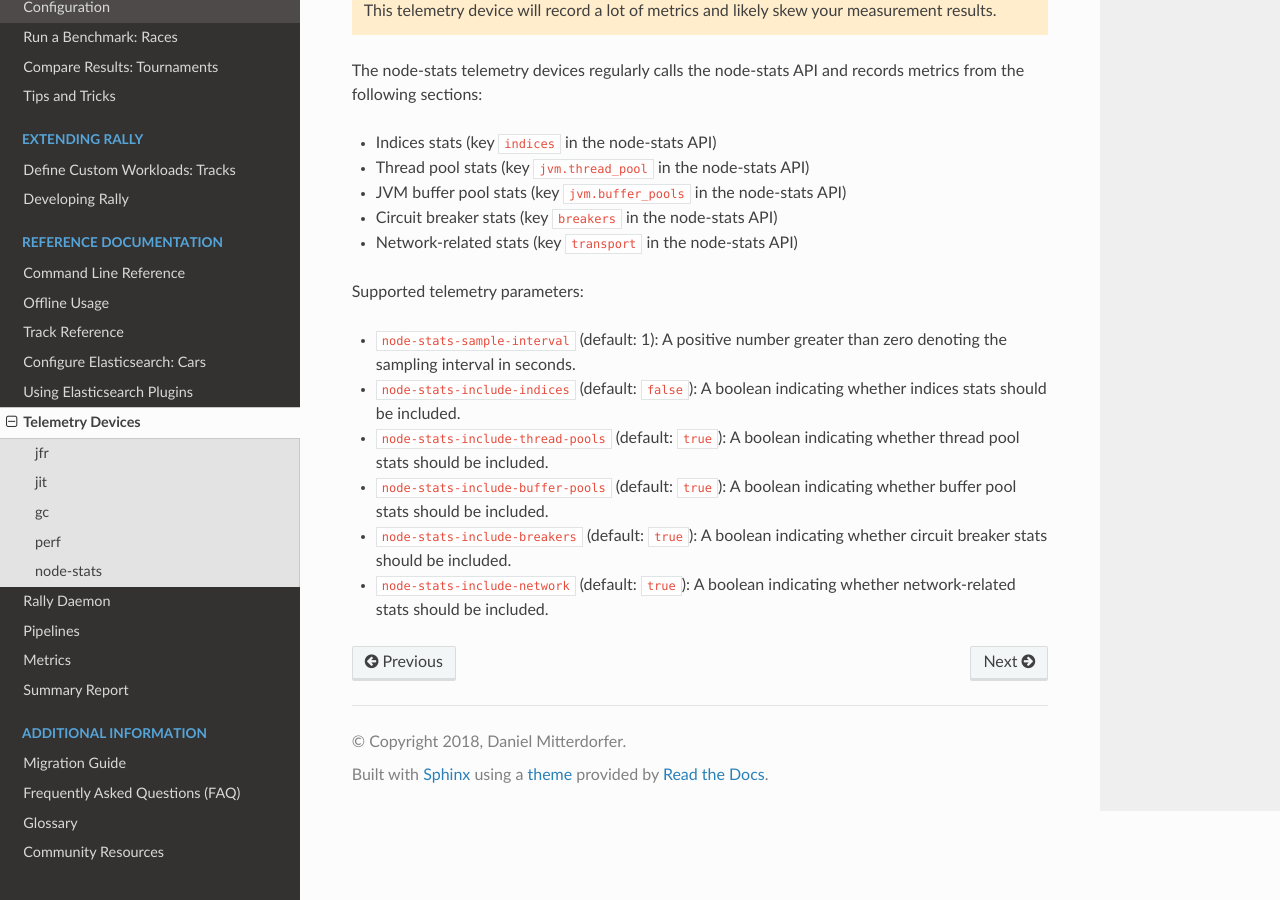
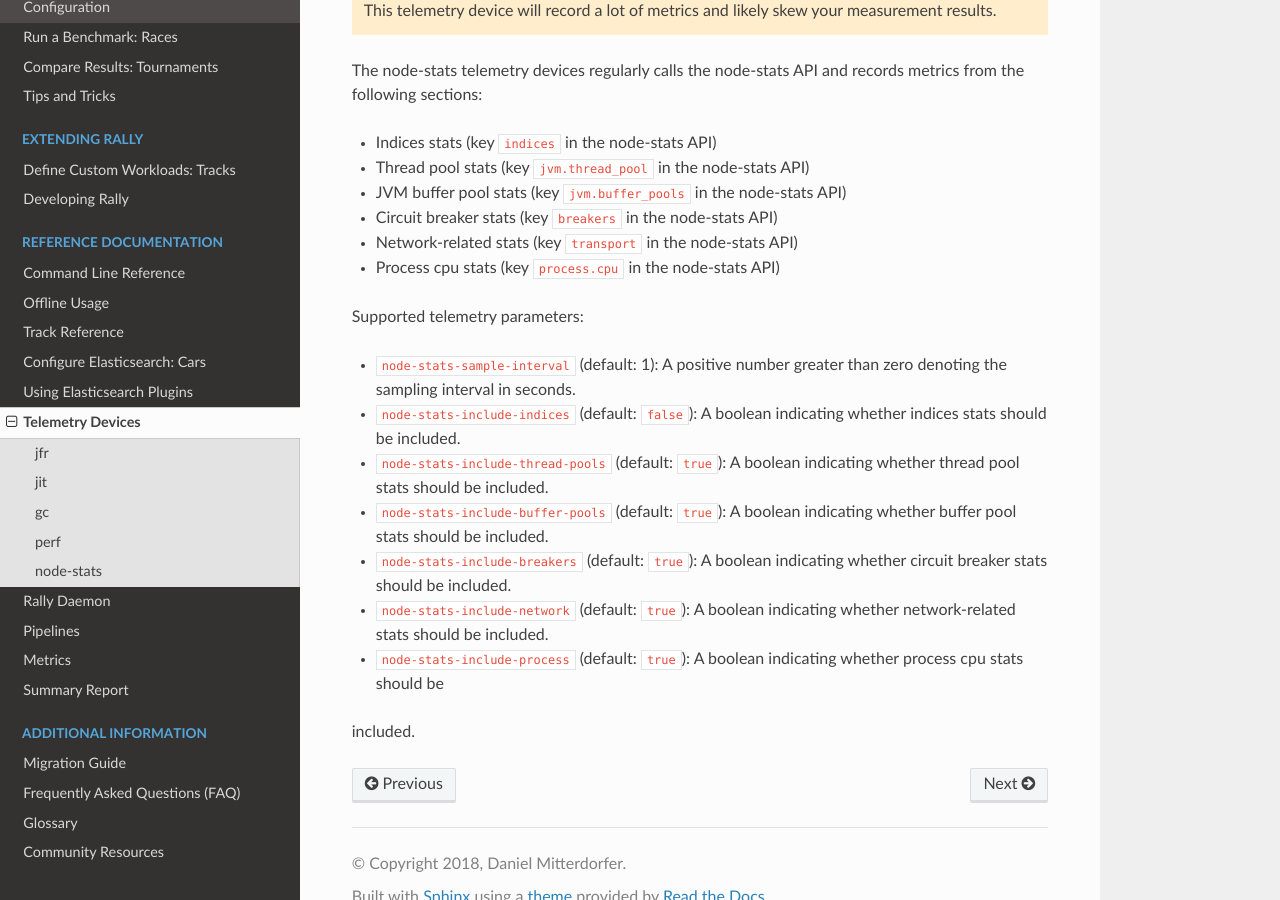
Before and after one commit to elastic/rally, a Sphinx documentation site: the page built from docs/telemetry.rst, in a window 1280 px wide and 900 px high, scrolled down 2487 px. Built offline with Sphinx 7.4.7 and the Read the Docs theme 2.0.0, drawn with Linux system fonts in a browser that asks for light colours.

Commit message:
Add notes about process stats to telemetry docs

```diff
--- a/docs/telemetry.rst
+++ b/docs/telemetry.rst
@@ -84,6 +84,7 @@ The node-stats telemetry devices regularly calls the node-stats API and records
 * JVM buffer pool stats (key ``jvm.buffer_pools`` in the node-stats API)
 * Circuit breaker stats (key ``breakers`` in the node-stats API)
 * Network-related stats (key ``transport`` in the node-stats API)
+* Process cpu stats (key ``process.cpu`` in the node-stats API)
 
 Supported telemetry parameters:
 
@@ -93,3 +94,5 @@ Supported telemetry parameters:
 * ``node-stats-include-buffer-pools`` (default: ``true``): A boolean indicating whether buffer pool stats should be included.
 * ``node-stats-include-breakers`` (default: ``true``): A boolean indicating whether circuit breaker stats should be included.
 * ``node-stats-include-network`` (default: ``true``): A boolean indicating whether network-related stats should be included.
+* ``node-stats-include-process`` (default: ``true``): A boolean indicating whether process cpu stats should be
+included.
```
